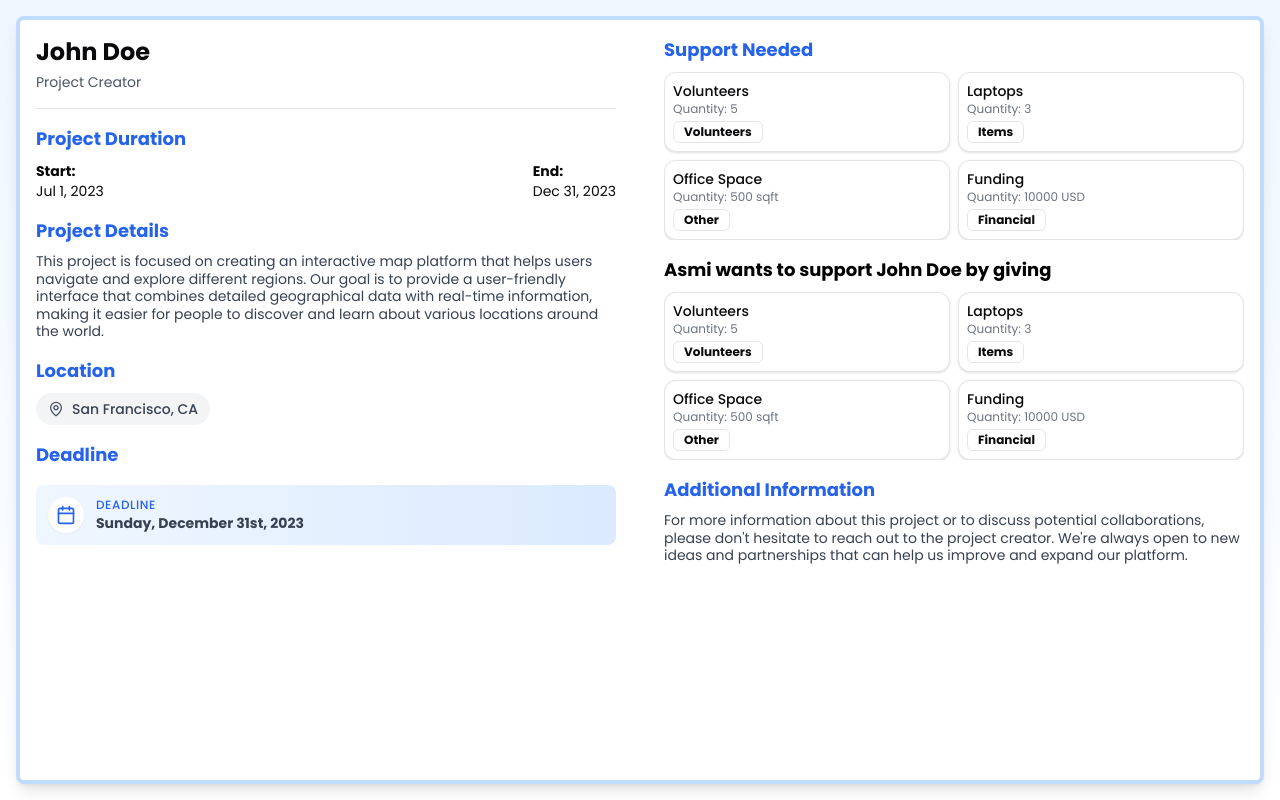
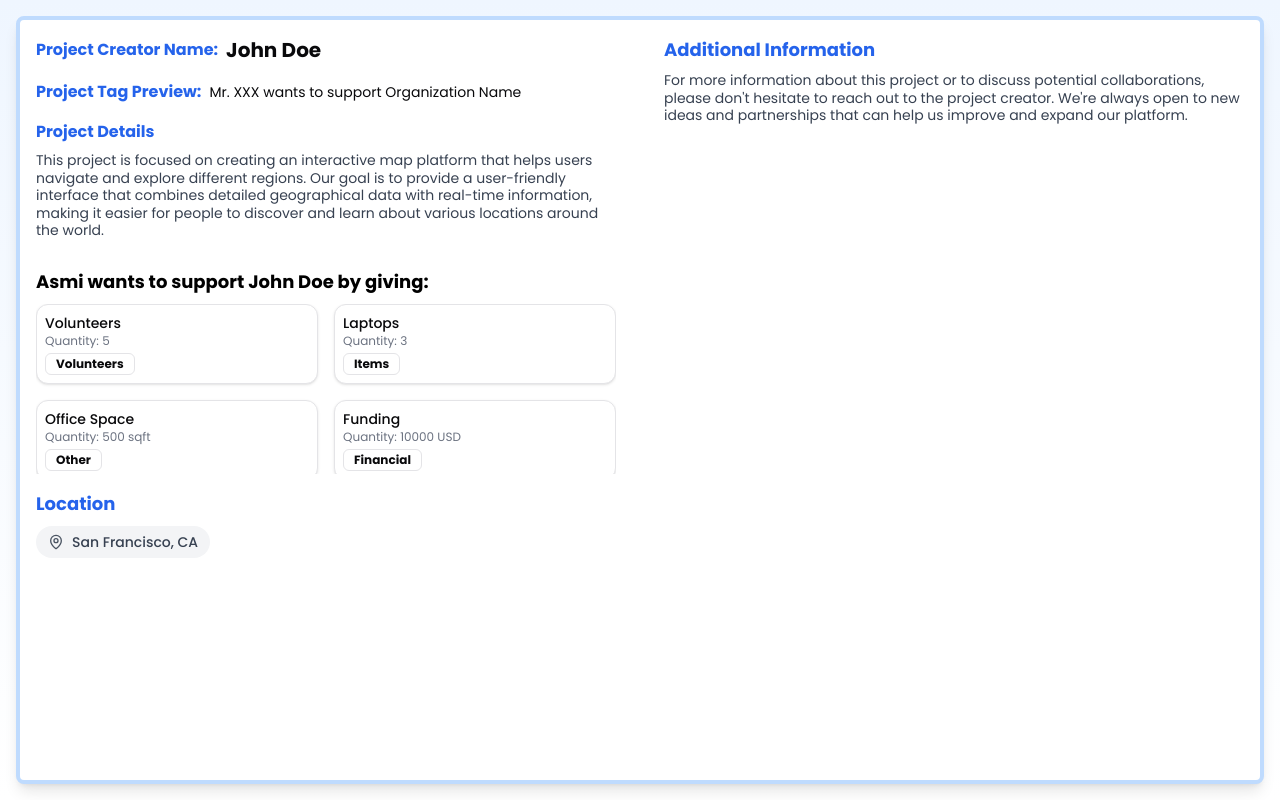
Before and after one commit to nikhilsahni7/social-map-app, a Next.js app: page /profile in a window 1280 px wide. Built offline with nearby package versions, Linux system fonts and the light colour scheme.

Commit message:
Profile and Create-org Updated

```diff
--- a/src/app/create-org/page.tsx
+++ b/src/app/create-org/page.tsx
@@ -8,12 +8,37 @@ import { Input } from "@/components/ui/input"
 import { Textarea } from "@/components/ui/textarea"
 import { Separator } from "@/components/ui/separator"
 import { ScrollArea } from "@/components/ui/scroll-area"
+import {
+  Select,
+  SelectContent,
+  SelectItem,
+  SelectTrigger,
+  SelectValue,
+} from "@/components/ui/select"
+import { Label } from "@/components/ui/label"
+
+interface SupportItem {
+  name: string
+  quantity: number
+  units: string
+  type: string
+  customType: string
+}
 
 export default function ProjectDetailsForm() {
-  const [supportItems, setSupportItems] = useState([{}, {}])
+  const [supportItems, setSupportItems] = useState<SupportItem[]>([
+    { name: "", quantity: 0, units: "", type: "", customType: "" },
+    { name: "", quantity: 0, units: "", type: "", customType: "" },
+  ])
+
+  const handleItemChange = (index: number, field: keyof SupportItem, value: string | number) => {
+    const updatedItems = [...supportItems]
+    updatedItems[index] = { ...updatedItems[index], [field]: value }
+    setSupportItems(updatedItems)
+  }
 
   const handleAddMore = () => {
-    setSupportItems([...supportItems, {}])
+    setSupportItems([...supportItems, { name: "", quantity: 0, units: "", type: "", customType: "" }])
   }
 
   return (
@@ -23,31 +48,14 @@ export default function ProjectDetailsForm() {
           <CardContent className="h-full p-4 grid grid-cols-2 gap-12">
             <div className="space-y-4">
               <div className="text-left">
-                <div className="space-y-2">
-                  <label className="text-sm font-medium">Your Name:</label>
-                  <Input placeholder="Enter your name" className="w-full" />
+                <div className="flex flex-row items-center space-x-2">
+                  <label className="text-md font-semibold text-blue-600">Project Creator Name:</label>
+                  <Input placeholder="Enter your name" className="w-2/3" />
                 </div>
               </div>
 
-              <Separator />
-
               <div>
-                <h3 className="text-lg font-semibold text-blue-600 mb-2">Project Duration</h3>
-                <div className="flex justify-between text-sm gap-4">
-                  <div className="w-full">
-                    <p className="font-semibold mb-1">Start:</p>
-                    <Input type="date" className="w-full" />
-                  </div>
-                  <div className="w-full">
-                    <p className="font-semibold mb-1">End:</p>
-                    <Input type="date" className="w-full" />
-                  </div>
-                </div>
-              </div>
-
-
-              <div>
-                <h3 className="text-lg font-semibold text-blue-600 mb-2">Project Details</h3>
+                <h3 className="text-md font-semibold text-blue-600 mb-2">Project Title/Objective</h3>
                 <ScrollArea className="h-[65px]">
                   <div className="w-full border border-gray-300 rounded-md">
                     <Textarea
@@ -58,11 +66,46 @@ export default function ProjectDetailsForm() {
                 </ScrollArea>
               </div>
 
-
-
+              <div className="flex flex-row items-center space-x-2">
+                <label className="text-md font-semibold text-blue-600">Project Tag Preview:</label>
+                <h1 className="text-sm font-normal">Mr. XXX wants to</h1>
+                <Input placeholder="" className="w-1/3" />
+              </div>
 
               <div>
-                <h3 className="text-lg font-semibold text-blue-600 mb-2">Location</h3>
+                <h3 className="text-md font-semibold text-blue-600 mb-2">Project Details</h3>
+                <ScrollArea className="h-[65px]">
+                  <div className="w-full border border-gray-300 rounded-md">
+                    <Textarea
+                      placeholder="Enter project details..."
+                      className="w-full h-8 border border-gray-300 rounded-md"
+                    />
+                  </div>
+                </ScrollArea>
+              </div>
+
+              <div className="space-y-2">
+                <Label htmlFor="category" className="text-md font-semibold text-blue-600">
+                  Category
+                </Label>
+                <Select>
+                  <SelectTrigger id="category" className="w-full">
+                    <SelectValue placeholder="Select Category" />
+                  </SelectTrigger>
+                  <SelectContent>
+                    <SelectItem value="HIDA">HIDA</SelectItem>
+                    <SelectItem value="NGO">NGO</SelectItem>
+                    <SelectItem value="Corporate">Corporate</SelectItem>
+                    <SelectItem value="Educational">Educational Institution</SelectItem>
+                    <SelectItem value="Startup">Startup</SelectItem>
+                    <SelectItem value="Government">Government</SelectItem>
+                    <SelectItem value="Others">Others</SelectItem>
+                  </SelectContent>
+                </Select>
+              </div>
+
+              <div>
+                <h3 className="text-md font-semibold text-blue-600 mb-2">Location</h3>
                 <div className="inline-flex items-center gap-2 rounded-full bg-gray-100 px-3 py-1.5 w-full">
                   <MapPin className="h-4 w-4 text-gray-600" />
                   <Input
@@ -71,45 +114,61 @@ export default function ProjectDetailsForm() {
                   />
                 </div>
               </div>
-
-              <div>
-                <h3 className="text-lg font-semibold text-blue-600 mb-2">Deadline</h3>
-                <div className="flex items-center gap-3 p-3 bg-gradient-to-r from-blue-50 to-blue-100 rounded-lg">
-                  <Calendar className="h-5 w-5 text-blue-600" />
-                  <Input
-                    type="date"
-                    className="flex-1 border-none bg-transparent focus-visible:ring-0"
-                  />
-                </div>
-              </div>
             </div>
 
             <div className="space-y-4">
               <div>
-                <h3 className="text-lg font-semibold text-blue-600 mb-2">Support Needed</h3>
+                <h3 className="text-md font-semibold text-blue-600 mb-2">Support Needed</h3>
                 <ScrollArea className="h-[180px] pr-4">
                   <div className="grid grid-cols-2 gap-2">
-                    {supportItems.map((_, index) => (
+                    {supportItems.map((item, index) => (
                       <Card key={index} className="p-2">
                         <Input
                           placeholder="Item name"
                           className="font-medium text-sm mb-1"
+                          value={item.name}
+                          onChange={(e) => handleItemChange(index, "name", e.target.value)}
                         />
                         <div className="flex gap-2 items-center">
                           <Input
                             type="number"
                             placeholder="Quantity"
                             className="text-xs w-20"
+                            value={item.quantity || ""}
+                            onChange={(e) => handleItemChange(index, "quantity", parseInt(e.target.value) || 0)}
                           />
                           <Input
                             placeholder="Units"
                             className="text-xs flex-1"
+                            value={item.units}
+                            onChange={(e) => handleItemChange(index, "units", e.target.value)}
                           />
                         </div>
-                        <Input
-                          placeholder="Type (e.g., Volunteers, Items)"
-                          className="mt-1 text-xs"
-                        />
+                        <Select
+                          value={item.type}
+                          onValueChange={(value) => {
+                            handleItemChange(index, "type", value)
+                          }}
+                        >
+                          <SelectTrigger className="mt-1 text-xs">
+                            <SelectValue placeholder="Select type" />
+                          </SelectTrigger>
+                          <SelectContent>
+                            <SelectItem value="Volunteers">Volunteers</SelectItem>
+                            <SelectItem value="Items">Items</SelectItem>
+                            <SelectItem value="Funds">Funds</SelectItem>
+                            <SelectItem value="Services">Services</SelectItem>
+                            <SelectItem value="Other">Other</SelectItem>
+                          </SelectContent>
+                        </Select>
+                        {item.type && (
+                          <Input
+                            placeholder={`Specify ${item.type.toLowerCase()}`}
+                            className="mt-1 text-xs"
+                            value={item.customType || ""}
+                            onChange={(e) => handleItemChange(index, "customType", e.target.value)}
+                          />
+                        )}
                       </Card>
                     ))}
                   </div>
@@ -125,7 +184,7 @@ export default function ProjectDetailsForm() {
               </div>
 
               <div>
-                <h3 className="text-lg font-semibold text-blue-600 mb-2">Additional Information</h3>
+                <h3 className="text-md font-semibold text-blue-600 mb-2">Additional Information</h3>
                 <Textarea
                   placeholder="Enter any additional information..."
                   className="w-full h-32"
--- a/src/app/profile/page.tsx
+++ b/src/app/profile/page.tsx
@@ -1,29 +1,11 @@
 "use client"
 
-import React, { useState, useRef } from "react"
-import Image from "next/image"
-import {
-  Calendar,
-  User,
-  Tag as TagIcon,
-  Download,
-  ThumbsUp,
-  ThumbsDown,
-  Send,
-  MapPin,
-} from "lucide-react"
-import { Button } from "@/components/ui/button"
-import { Card, CardContent, CardHeader, CardTitle } from "@/components/ui/card"
+import React, { useRef } from "react"
+import { MapPin } from "lucide-react"
+import { Card, CardContent } from "@/components/ui/card"
 import { Badge } from "@/components/ui/badge"
-import { Textarea } from "@/components/ui/textarea"
-import { Separator } from "@/components/ui/separator"
-import { Avatar, AvatarFallback, AvatarImage } from "@/components/ui/avatar"
-import { format } from "date-fns"
 import html2canvas from "html2canvas"
-import { ScrollArea } from '@/components/ui/scroll-area';
-
-
-
+import { ScrollArea } from '@/components/ui/scroll-area'
 
 const ProjectDetails: React.FC = () => {
   const projectDetailsRef = useRef<HTMLDivElement>(null)
@@ -49,12 +31,7 @@ const ProjectDetails: React.FC = () => {
 
   // Hard-coded data
   const creator = "John Doe"
-  const title = "Innovative Map Project"
-  const preview = "/placeholder.svg?height=400&width=800"
   const details = "This project is focused on creating an interactive map platform that helps users navigate and explore different regions. Our goal is to provide a user-friendly interface that combines detailed geographical data with real-time information, making it easier for people to discover and learn about various locations around the world."
-  const category = "HDA, Duralin"
-  const photoCaption = "Preview of the interactive map project interface"
-  const others = "For more information about this project or to discuss potential collaborations, please don't hesitate to reach out to the project creator. We're always open to new ideas and partnerships that can help us improve and expand our platform."
   const supportNeeded = [
     { id: "1", name: "Volunteers", quantity: 5, units: "", type: "Volunteers" },
     { id: "2", name: "Laptops", quantity: 3, units: "", type: "Items" },
@@ -62,73 +39,40 @@ const ProjectDetails: React.FC = () => {
     { id: "4", name: "Funding", quantity: 10000, units: "USD", type: "Financial" },
   ]
   const location = "San Francisco, CA"
-  const deadline = new Date(2023, 11, 31)
-  const startDate = new Date(2023, 6, 1)
-  const endDate = new Date(2023, 11, 31)
+  const others = "For more information about this project or to discuss potential collaborations, please don't hesitate to reach out to the project creator. We're always open to new ideas and partnerships that can help us improve and expand our platform."
 
   return (
     <div className="h-screen w-screen bg-gradient-to-b from-blue-50 to-white text-gray-900 overflow-hidden">
       <div className="h-full w-full p-4" ref={projectDetailsRef}>
         <Card className="h-full border-4 border-blue-200 rounded-lg shadow-lg overflow-hidden">
-          <CardContent className="h-full p-4 grid grid-cols-2 gap-12">
+          <CardContent className="h-full p-4 grid grid-cols-1 lg:grid-cols-2 gap-12">
+            {/* Left Section: Project Details and Asmi's Support */}
             <div className="space-y-4">
-              <div className="text-left">
-                <h2 className="text-2xl font-bold mb-1">{creator}</h2>
-                <p className="text-sm text-gray-600">Project Creator</p>
+              {/* Project Creator Name */}
+              <div className="text-left flex flex-row items-center space-x-2">
+                <label className="text-md font-semibold text-blue-600">Project Creator Name:</label>
+                <h2 className="text-xl font-semibold">{creator}</h2>
               </div>
 
-              <Separator />
-
-              <div>
-                <h3 className="text-lg font-semibold text-blue-600 mb-2">Project Duration</h3>
-                <div className="flex justify-between text-sm">
-                  <div>
-                    <p className="font-semibold">Start:</p>
-                    <p>{format(startDate, "PP")}</p>
-                  </div>
-                  <div>
-                    <p className="font-semibold">End:</p>
-                    <p>{format(endDate, "PP")}</p>
-                  </div>
-                </div>
+              {/* Project Tag Preview */}
+              <div className="flex flex-row items-center space-x-2">
+                <label className="text-md font-semibold text-blue-600">Project Tag Preview:</label>
+                <h1 className="text-sm font-normal">Mr. XXX wants to support Organization Name</h1>
               </div>
 
+              {/* Project Details */}
               <div>
-                <h3 className="text-lg font-semibold text-blue-600 mb-2">Project Details</h3>
-                <ScrollArea>
+                <h3 className="text-md font-semibold text-blue-600 mb-2">Project Details</h3>
+                <ScrollArea className="h-[100px]">
                   <p className="text-sm text-gray-700 leading-tight">{details}</p>
                 </ScrollArea>
               </div>
 
+              {/* Asmi Support Section */}
               <div>
-                <h3 className="text-lg font-semibold text-blue-600 mb-2">Location</h3>
-                <div className="inline-flex items-center gap-2 rounded-full bg-gray-100 px-3 py-1.5">
-                  <MapPin className="h-4 w-4 text-gray-600" />
-                  <span className="text-sm font-medium text-gray-700">{location}</span>
-                </div>
-              </div>
-
-              <h3 className="text-lg font-semibold text-blue-600 mb-2">Deadline</h3>
-              <div className="flex items-center gap-3 p-3 bg-gradient-to-r from-blue-50 to-blue-100 rounded-lg">
-                <div className="flex items-center justify-center p-2 bg-white rounded-full shadow-sm">
-                  <Calendar className="h-5 w-5 text-blue-600" />
-                </div>
-                <div className="flex flex-col">
-                  <span className="text-xs font-medium text-blue-600 uppercase tracking-wider">
-                    Deadline
-                  </span>
-                  <span className="text-sm font-semibold text-gray-700">
-                    {format(deadline, "PPPP")}
-                  </span>
-                </div>
-              </div>
-            </div>
-
-            <div className="space-y-4">
-              <div>
-                <h3 className="text-lg font-semibold text-blue-600 mb-2">Support Needed</h3>
-                <ScrollArea>
-                  <div className="grid grid-cols-2 gap-2">
+                <h3 className="text-lg font-semibold text-black mb-2">Asmi wants to support {creator} by giving:</h3>
+                <ScrollArea className="h-[170px]">
+                  <div className="grid grid-cols-1 sm:grid-cols-2 gap-4">
                     {supportNeeded.map((item) => (
                       <Card key={item.id} className="p-2">
                         <p className="font-medium text-sm">{item.name}</p>
@@ -144,39 +88,29 @@ const ProjectDetails: React.FC = () => {
                 </ScrollArea>
               </div>
 
+              {/* Location */}
               <div>
-                <h3 className="text-lg font-semibold text-black mb-2">Asmi wants to support {creator} by giving</h3>
-                <ScrollArea>
-                  <div className="grid grid-cols-2 gap-2">
-                    {supportNeeded.map((item) => (
-                      <Card key={item.id} className="p-2">
-                        <p className="font-medium text-sm">{item.name}</p>
-                        <p className="text-xs text-gray-500">
-                          Quantity: {item.quantity} {item.units}
-                        </p>
-                        <Badge variant="outline" className="mt-1 text-xs">
-                          {item.type}
-                        </Badge>
-                      </Card>
-                    ))}
-                  </div>
-                </ScrollArea>
+                <h3 className="text-lg font-semibold text-blue-600 mb-2">Location</h3>
+                <div className="inline-flex items-center gap-2 rounded-full bg-gray-100 px-3 py-1.5">
+                  <MapPin className="h-4 w-4 text-gray-600" />
+                  <span className="text-sm font-medium text-gray-700">{location}</span>
+                </div>
+              </div>
+            </div>
 
-              </div>
-
+            {/* Right Section: Additional Information */}
+            <div className="space-y-6">
               <div>
                 <h3 className="text-lg font-semibold text-blue-600 mb-2">Additional Information</h3>
-                <ScrollArea>
+                <ScrollArea className="h-[100px]">
                   <p className="text-sm text-gray-700 leading-tight">{others}</p>
                 </ScrollArea>
               </div>
-
-
             </div>
           </CardContent>
-        </Card >
-      </div >
-    </div >
+        </Card>
+      </div>
+    </div>
   )
 }
 
```
